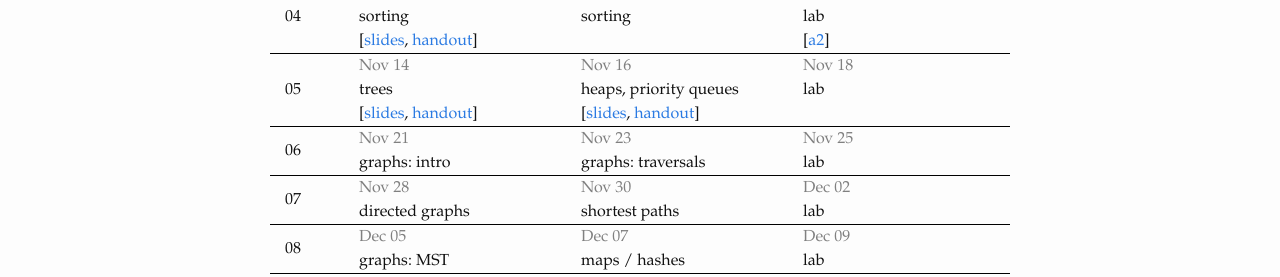
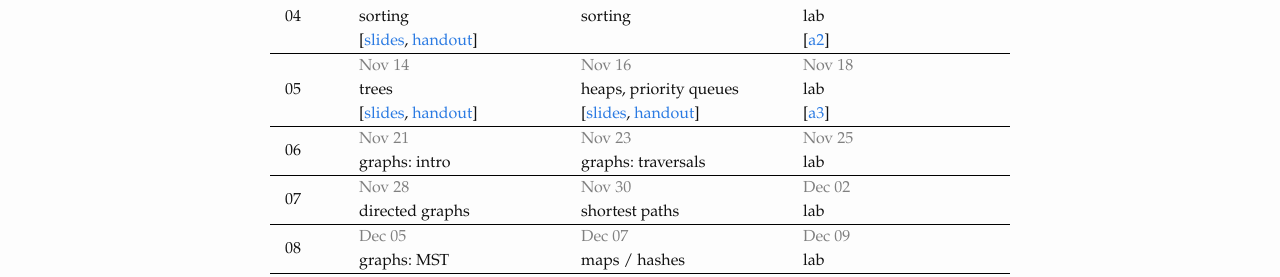
Before and after one commit to dsacl3-2022/dsacl3-2022.github.io, a Jekyll site: the page built from lectures.md, in a window 1280 px wide. Shown: the part 494-771 px from the top of the page. Built offline with Jekyll 4.4.1, drawn with Linux system fonts in a browser that asks for light colours.

```diff
--- a/_data/schedule.yml
+++ b/_data/schedule.yml
@@ -62,6 +62,8 @@
         handout: slides/pq-heap-handout.pdf
     Nov 18:
       topic: lab
+      links:
+        a3: a3/
 - week: "06"
   dates:
     Nov 21:
```
